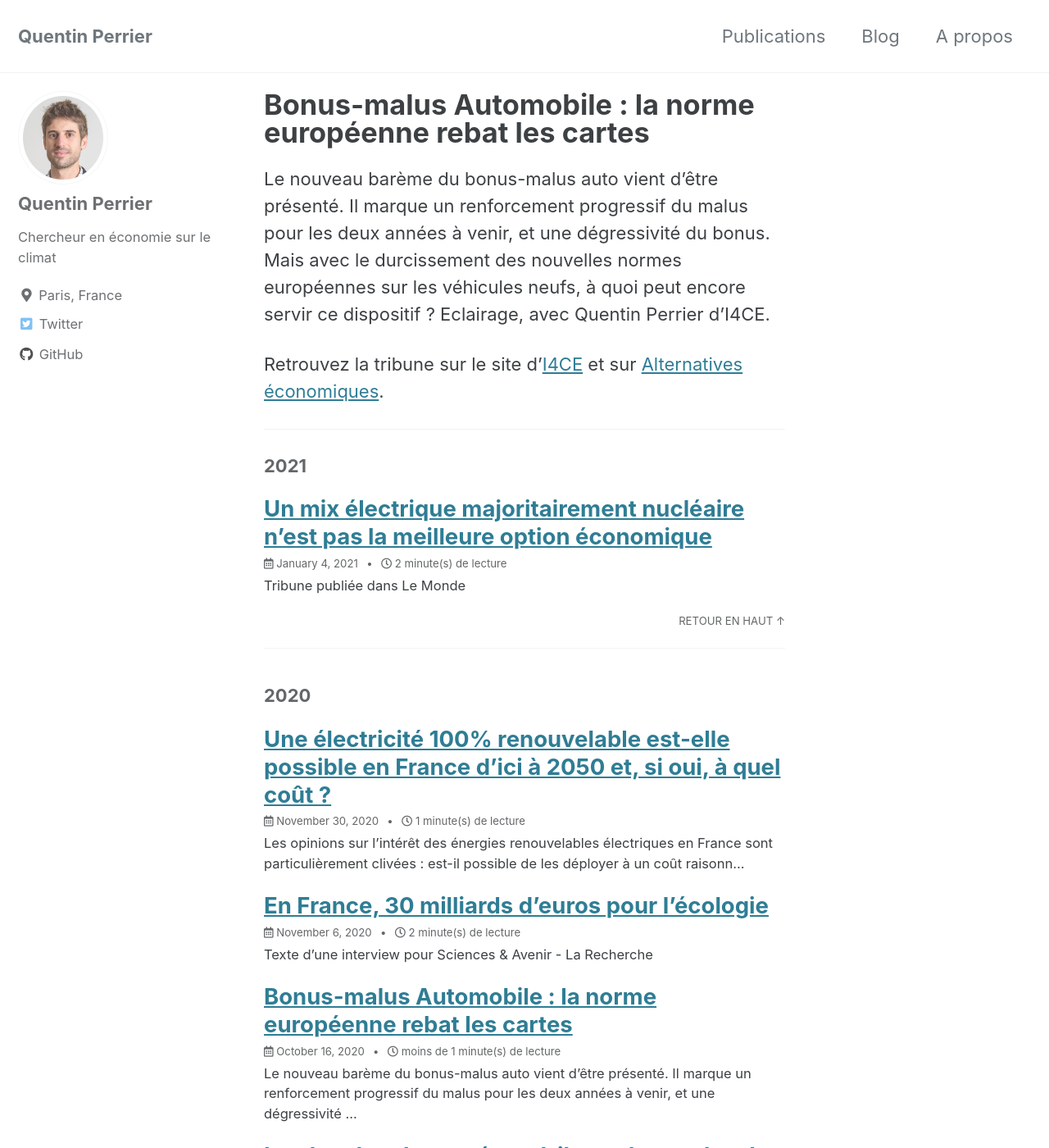
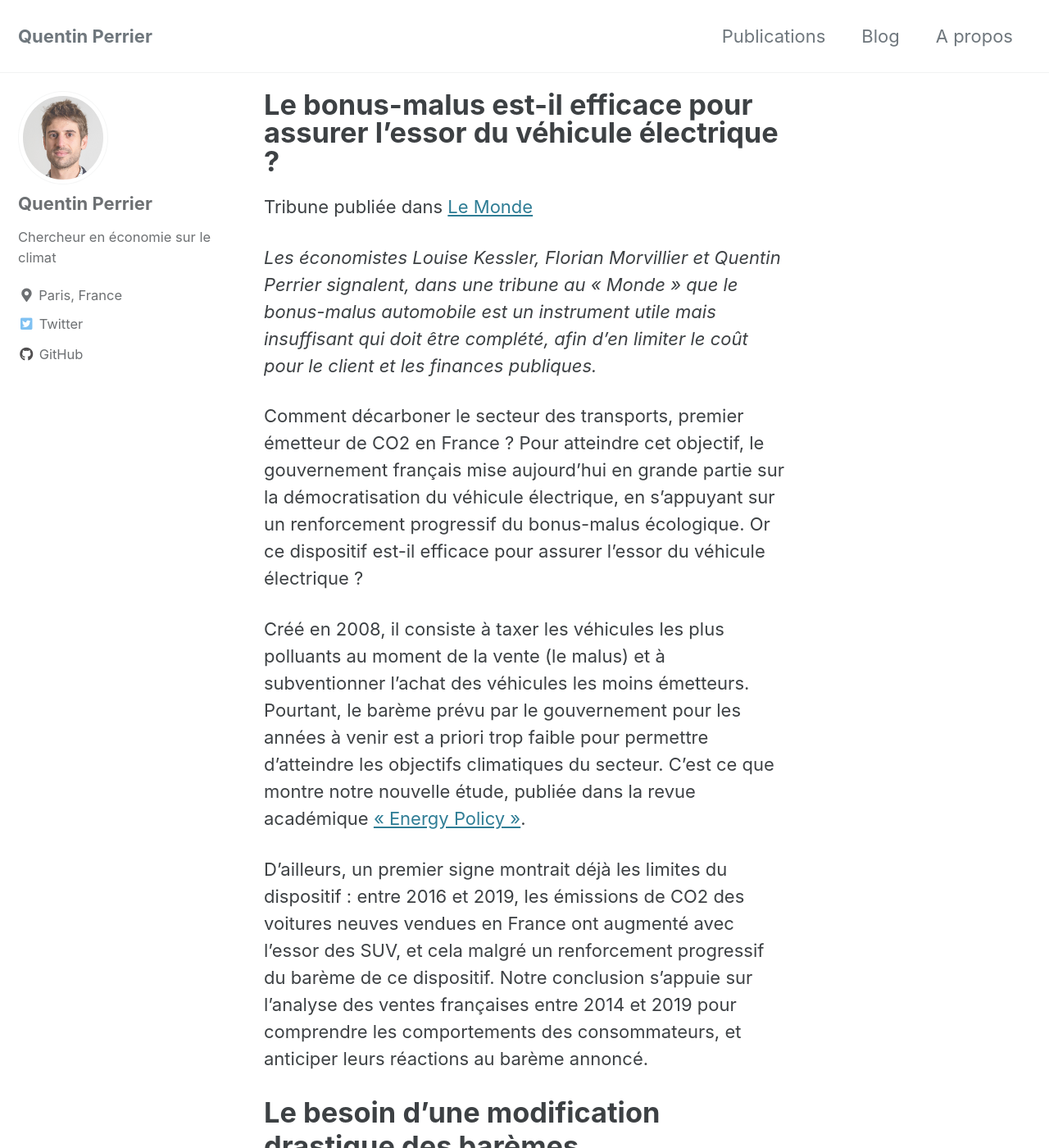
Before and after one commit to QuentinPerrier/QuentinPerrier.github.io, a Jekyll site: the page built from _posts/2022-12-18-bonus-malus.markdown, in a window 1280 px wide and 1400 px high. Shown: the whole window at 82% size. Built offline with Jekyll 4.4.1, drawn with Linux system fonts in a browser that asks for light colours; cached includes are drawn as plain includes; some of the changed text lies outside the part shown.

Commit message:
ajout bonus-malus
Publication scientifique + article dans Le Monde

```diff
--- /dev/null
+++ b/_posts/2022-12-18-bonus-malus.markdown
@@ -0,0 +1,28 @@
+---
+layout: posts
+title:  "Le bonus-malus est-il efficace pour assurer l’essor du véhicule électrique ? "
+date:   2022-12-18
+categories: jekyll update
+---
+
+
+Tribune publiée dans [Le Monde](
+https://www.lemonde.fr/idees/article/2022/12/18/le-bonus-malus-est-il-efficace-pour-assurer-l-essor-du-vehicule-electrique_6154925_3232.html)
+
+
+*Les économistes Louise Kessler, Florian Morvillier et Quentin Perrier signalent, dans une tribune au « Monde » que le bonus-malus automobile est un instrument utile mais insuffisant qui doit être complété, afin d’en limiter le coût pour le client et les finances publiques.*
+
+
+Comment décarboner le secteur des transports, premier émetteur de CO2 en France ? Pour atteindre cet objectif, le gouvernement français mise aujourd’hui en grande partie sur la démocratisation du véhicule électrique, en s’appuyant sur un renforcement progressif du bonus-malus écologique. Or ce dispositif est-il efficace pour assurer l’essor du véhicule électrique ?
+
+Créé en 2008, il consiste à taxer les véhicules les plus polluants au moment de la vente (le malus) et à subventionner l’achat des véhicules les moins émetteurs. Pourtant, le barème prévu par le gouvernement pour les années à venir est a priori trop faible pour permettre d’atteindre les objectifs climatiques du secteur. C’est ce que montre notre nouvelle étude, publiée dans la revue académique <a href="https://www.sciencedirect.com/science/article/abs/pii/S0301421522005547">« Energy Policy »</a>.
+
+D’ailleurs, un premier signe montrait déjà les limites du dispositif : entre 2016 et 2019, les émissions de CO2 des voitures neuves vendues en France ont augmenté avec l’essor des SUV, et cela malgré un renforcement progressif du barème de ce dispositif. Notre conclusion s’appuie sur l’analyse des ventes françaises entre 2014 et 2019 pour comprendre les comportements des consommateurs, et anticiper leurs réactions au barème annoncé.
+
+# Le besoin d’une modification drastique des barèmes
+
+Elle s’explique par deux raisons. D’une part, les malus représentent aujourd’hui une part relativement faible du prix des véhicules neufs : la grande majorité des ventes sont soumises à un malus nul ou très faible, et seuls 6 % des acheteurs de véhicules neufs ont dû payer une redevance supérieure à 773 euros.
+
+D’autre part, les acheteurs de voitures neuves réagissent assez peu au signal-prix. Cette faible sensibilité aux prix peut s’expliquer par le fait que les voitures neuves – bien plus coûteuses que les voitures d’occasion – constituent un bien statutaire. Leur achat n’obéit donc pas à la logique de minimisation du prix que l’on retrouve chez les biens ordinaires, mais davantage à une logique de prestige.
+
+Lire la suite sur [Le Monde](https://www.lemonde.fr/idees/article/2022/12/18/le-bonus-malus-est-il-efficace-pour-assurer-l-essor-du-vehicule-electrique_6154925_3232.html)
```
Also changed, not shown: _pages/publications.md (+7 -1 lines).
